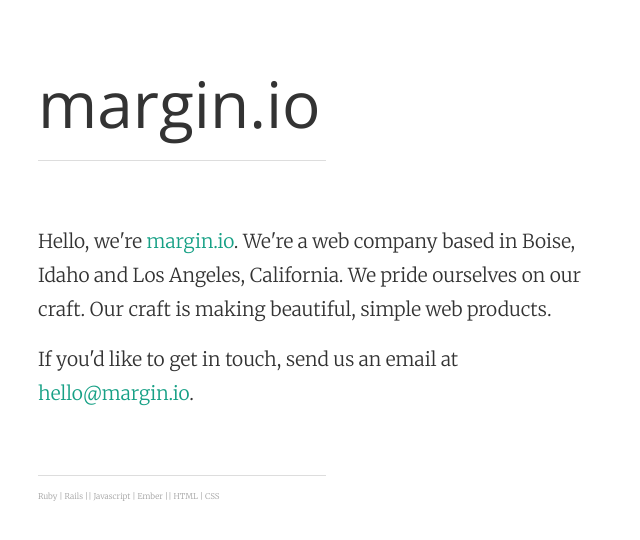
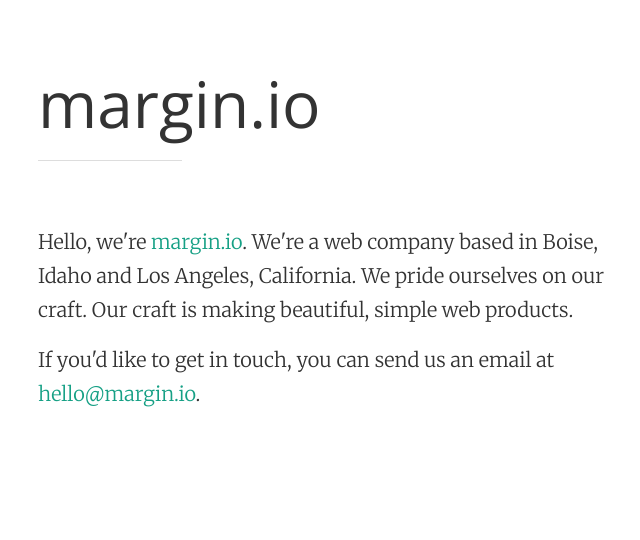
Before and after one commit to margin-io/margin-io.github.io, a Jekyll site: the page built from index.html, in a window 1280 px wide. Shown: the top 540 px of the page, without its empty margins (314-954 px from the left). Built offline with Jekyll 4.4.1, drawn with Linux system fonts in a browser that asks for light colours.

Commit message:
Add some tweaks to content and responsiveness.

```diff
--- a/_config.yml
+++ b/_config.yml
@@ -1,7 +1,7 @@
 # Site settings
 title: margin.io
 email: johnotander@gmail.com
-description: "We build beautiful web products"
+description: "We build beautiful web products in Ruby on Rails, Ember, Javascript, HTML, and CSS/SCSS."
 baseurl: ""
 url: "http://margin.io"
 
--- a/index.html
+++ b/index.html
@@ -3,24 +3,21 @@ layout: default
 ---
 
 <h1 class="h1">margin.io</h1>
-<div class="border-bottom half-width mb4"></div>
+<div class="border-bottom quarter-width mb4"></div>
+
 <p>
-  Hello, we're <a href="http://margin.io">margin.io</a>. We're a web company based in Boise, Idaho and Los Angeles,
-  California. We pride ourselves on our craft. Our craft is making beautiful, simple web
-  products.
+  Hello, we're <a href="http://margin.io">margin.io</a>. We're a web company based in Boise,
+  Idaho and Los Angeles, California. We pride ourselves on our craft. Our craft is making
+  beautiful, simple web products.
 </p>
 
 <p>
-  If you'd like to get in touch, send us an email at
+  If you'd like to get in touch, you can send us an email at
   <a href="mailto:hello@margin.io">hello@margin.io</a>.
 </p>
 
-<div class="center">
-  <div class="border-bottom half-width mt4 center"></div>
-</div>
+<p>
+  <small class="darken-3">
 
-<p>
-  <small class="darken-3 super-small">
-    Ruby | Rails || Javascript | Ember || HTML | CSS
   </small>
 </p>
```
Also changed, not shown: scss/bleuprint.scss (+7 -1 lines), css/c.css.
